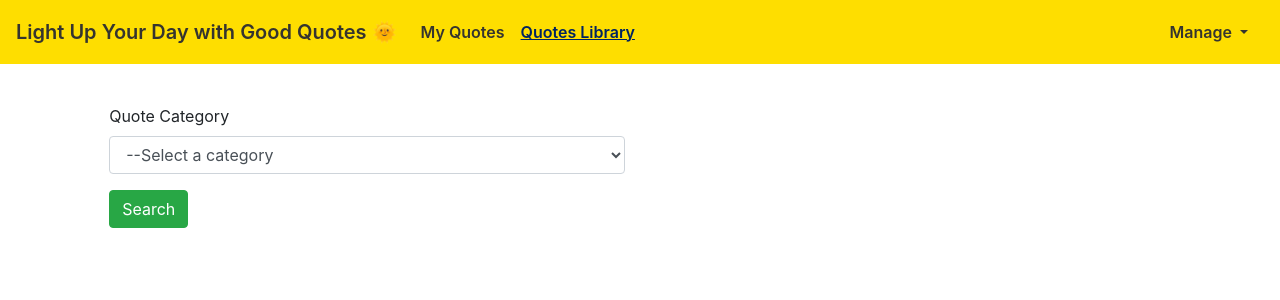
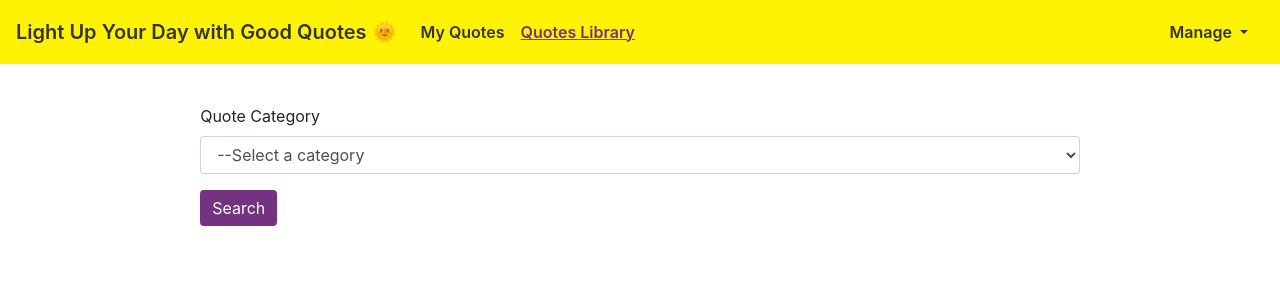
Before and after one commit to tnguyen7s/tuwijo_quote_app, an Angular app: page /quote-library in a window 1280 px wide. Shown: the top 300 px of the page. Built offline with nearby package versions, Linux system fonts and the light colour scheme.

Commit message:
change color and finish quote-library

```diff
--- a/src/app/my-quote/quote-detail/quote-detail.component.css
+++ b/src/app/my-quote/quote-detail/quote-detail.component.css
@@ -18,8 +18,8 @@ blockquote{
 }
 
 .quote-detail{
-  background-color: #76daff;
-  background-image: linear-gradient(315deg, #76daff 0%, #f3d230 74%);
+  background-color: #ef5734;
+  background-image: linear-gradient(315deg, #ef5734 0%, #ffcc2f 74%);
 
   display: flex;
   flex-direction: column;
--- a/src/app/my-quote/quote-detail/quote-detail.component.html
+++ b/src/app/my-quote/quote-detail/quote-detail.component.html
@@ -12,6 +12,6 @@
 </div>
 
 <div *ngIf="quoteSelected" class="control">
-  <button class="btn btn-success" style="background-color: #53C149; margin: 10px;" (click)="onEditQuote()">Edit</button>
+  <button class="btn btn-success" style="background-color: #733381; border:#4e0f5d; margin: 10px;" (click)="onEditQuote()">Edit</button>
   <button class="btn btn-danger" (click)="onDeleteQuote()">Delete</button>
 </div>
--- a/src/app/my-quote/quote-edit/quote-edit.component.css
+++ b/src/app/my-quote/quote-edit/quote-edit.component.css
@@ -10,6 +10,6 @@
 .form-container {
   padding: 16px;
   border-radius: 6px;
-  background-color: #76daff;
-  background-image: linear-gradient(315deg, #76daff 0%, #f3d230 74%);
+  background-color: #ef5734;
+  background-image: linear-gradient(315deg, #ef5734 0%, #ffcc2f 74%);
 }
--- a/src/app/my-quote/quote-edit/quote-edit.component.html
+++ b/src/app/my-quote/quote-edit/quote-edit.component.html
@@ -27,6 +27,6 @@
       <textarea id="note" name="note" class="form-control" formControlName="noteCtrl"></textarea>
     </div>
 
-    <button class="btn btn-success" (click)="onSaveQuote()" [disabled]="!quoteForm.valid">{{isChangeMode? "Save changes":"Add"}}</button>
+    <button class="btn btn-success" (click)="onSaveQuote()" [disabled]="!quoteForm.valid" style="background-color: #733381; border:#4e0f5d">{{isChangeMode? "Save changes":"Add"}}</button>
   </form>
 </div>
--- a/src/app/my-quote/quote-list/quote-list.component.html
+++ b/src/app/my-quote/quote-list/quote-list.component.html
@@ -1,4 +1,4 @@
 <div class="row">
-  <button class="btn btn-warning" style="background-color: #FEDE00;" (click)="onNewQuote()">New Quote</button>
+  <button class="btn btn-warning" style="background-color: #FFF304; border: none;" (click)="onNewQuote()">New Quote</button>
   <app-quote-card *ngFor="let quote of quoteList" [quoteInput]="quote" [locatedInMyQuote]="true"></app-quote-card>
 </div>
--- a/src/app/navbar/navbar.component.css
+++ b/src/app/navbar/navbar.component.css
@@ -1,5 +1,5 @@
 .active{
-  color: #002361 !important;
+  color: #733381 !important;
   text-decoration: underline 1px solid;
 }
 
--- a/src/app/navbar/navbar.component.html
+++ b/src/app/navbar/navbar.component.html
@@ -1,4 +1,4 @@
-<nav class="navbar navbar-expand-lg navbar-dark" style="background-color: #FEDE00;">
+<nav class="navbar navbar-expand-lg navbar-dark" style="background-color: #FFF304;">
   <a class="navbar-brand" style="color:#35342F; font-weight: 600; cursor: pointer;">Light Up Your Day with Good Quotes 🌞</a>
   <button class="navbar-toggler" type="button" data-toggle="collapse" data-target="#navbarTogglerDemo02" aria-controls="navbarTogglerDemo02" aria-expanded="false" aria-label="Toggle navigation">
     <span class="navbar-toggler-icon"></span>
--- a/src/app/quote-library/quote-library.component.html
+++ b/src/app/quote-library/quote-library.component.html
@@ -1,6 +1,6 @@
 <div class="row">
-  <div class="col-md-6">
-    <form #apiForm="ngForm" (ngSubmit)="onSearchQuotes(apiForm)">
+  <div class="col-md-10 form-container mx-auto">
+    <form #apiForm="ngForm" (ngSubmit)="onSearchQuotes(apiForm)" class="mb-5">
       <div class="form-group">
         <label for="category">Quote Category</label>
         <select name="category" id="category" class="form-control" ngModel="default">
@@ -10,8 +10,17 @@
         </select>
       </div>
 
-      <button class="btn btn-success">Search</button>
+      <button class="btn btn-success" style="background-color: #733381; border:#4e0f5d;">Search</button>
     </form>
 
   </div>
+
+  <div class="col-md-10 mx-auto">
+    <div *ngFor="let item of quotes; let i=index;">
+      <span style="padding-left: 5px; padding-right: 5px; border-radius: 10px; background-color: #733381; border:#4e0f5d; font-size: larger; font-weight: 700; color: azure; cursor: pointer;" (click)="onAddQuoteToList(i)">&plus;</span>
+      <app-quote-card [quoteInput]="item" [locatedInMyQuote]="false"></app-quote-card>
+      <hr>
+    </div>
+  </div>
+
 </div>
--- a/src/app/quote-library/quote-library.component.ts
+++ b/src/app/quote-library/quote-library.component.ts
@@ -1,28 +1,43 @@
 import { Component, OnInit } from '@angular/core';
 import { NgForm } from '@angular/forms';
+import { MyQuoteService } from '../my-quote/my-quote.service';
+import { Quote } from '../shared/models/quote.model';
 import { QuoteLibraryAPIService } from './services/api-http.service';
 
 @Component({
   selector: 'app-quote-library',
   templateUrl: './quote-library.component.html',
-  styleUrls: ['./quote-library.component.css']
+  styleUrls: ['./quote-library.component.css'],
 })
 export class QuoteLibraryComponent implements OnInit {
+  public quotes: Quote[] = [];
+  constructor(private quoteLibraryAPIService: QuoteLibraryAPIService, private myQuoteService: MyQuoteService) {}
 
-  constructor(private quoteLibraryAPIService: QuoteLibraryAPIService) { }
+  ngOnInit(): void {}
 
-  ngOnInit(): void {
+  onSearchQuotes(form: NgForm) {
+    const { category } = form.value;
+
+    this.quoteLibraryAPIService.get10Quotes(category).subscribe(
+      (responseData) => {
+        console.log(responseData);
+        this.quotes = [];
+
+        (<Array<Object>>responseData).forEach((element) => {
+          const author = element['author'];
+          const quote = element['quote'];
+
+          this.quotes.push(new Quote(quote, author, "", "", "https://upload.wikimedia.org/wikipedia/commons/thumb/6/6c/No_image_3x4.svg/1280px-No_image_3x4.svg.png"));
+        });
+      },
+      (error) => {
+        console.log(error);
+      }
+    );
   }
 
-  onSearchQuotes(form: NgForm){
-    const {category} = form.value;
+  onAddQuoteToList(index: number){
+    this.myQuoteService.addQuote(this.quotes[index])
+  }
 
-    this.quoteLibraryAPIService.get10Quotes(category)
-                                .subscribe((responseData) => {
-                                  console.log(responseData)
-                                },
-                                (error)=>{
-                                  console.log(error)
-                                })
-  }
 }
--- a/src/app/shared/quote-card/quote-card.component.css
+++ b/src/app/shared/quote-card/quote-card.component.css
@@ -9,8 +9,7 @@
   flex-direction: row;
   align-items: center;
 
-  background-color: rgb(86, 47, 110);
-  color: azure;
+  background-color: #fe902d;
   padding: 2%;
   border-radius: 20px;
 
--- a/src/app/shared/quote-card/quote-card.component.html
+++ b/src/app/shared/quote-card/quote-card.component.html
@@ -1,7 +1,7 @@
 <a style="cursor: pointer" (click)="onSelectQuote()">
   <div class="quote-card">
     <div class="quote-content">
-      <span class="badge badge-warning" style="background-color: #FEDE00">{{quote.tag}}</span>
+      <span class="badge badge-warning" style="background-color: #733381; color: azure;">{{quote.tag}}</span>
       <h5 style="font-weight: 600; font-family: 'Patrick Hand', cursive;">{{quote.content}}</h5>
       <p>--{{quote.author}}</p>
     </div>
```
